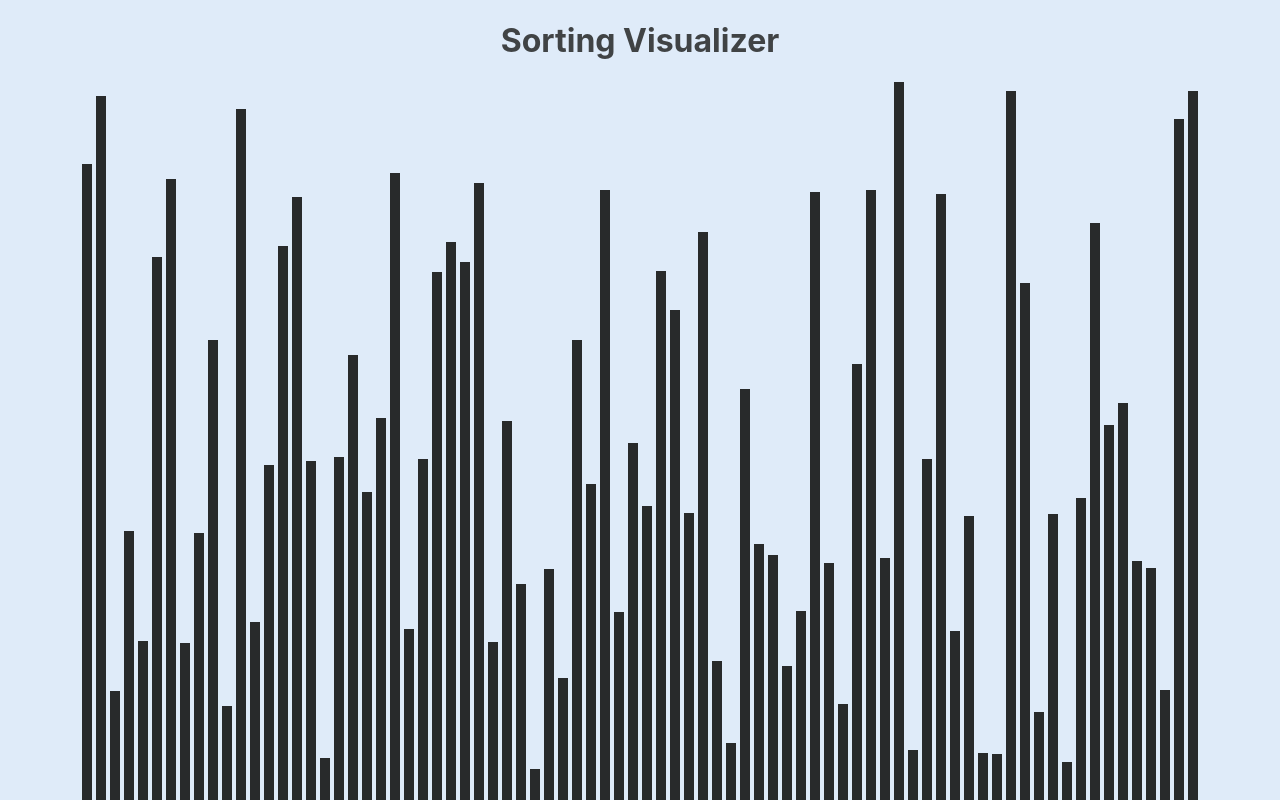
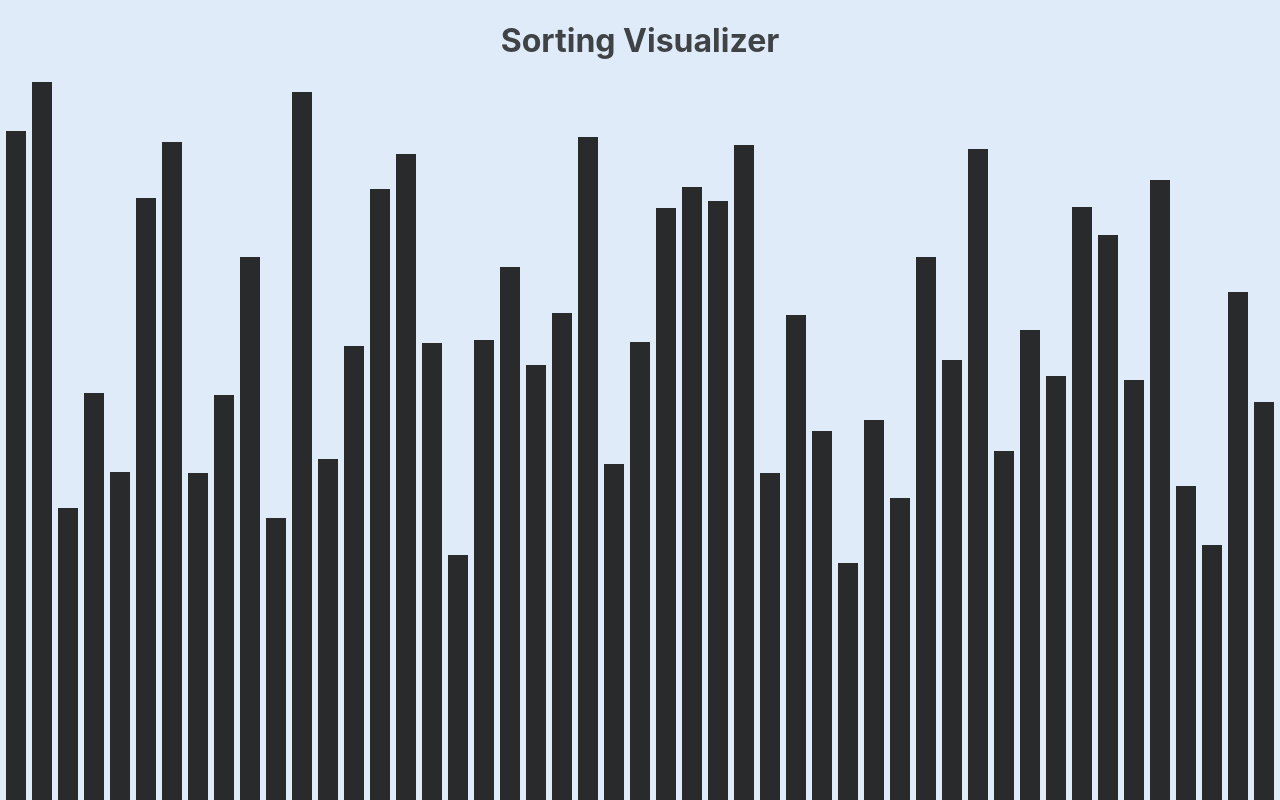
Before and after one commit to YMajid/Sorting-Visualizer, a React (Create React App) app: page / in a window 1280 px wide. Shown: the top 800 px of the page. Built offline with nearby package versions, Linux system fonts and the light colour scheme; the HTML template or start-up script is replaced by a standard one.

Commit message:
Resets array bar colours when new array is generated

```diff
--- a/src/Components/SortingVisualizer.css
+++ b/src/Components/SortingVisualizer.css
@@ -4,8 +4,8 @@
 }
 
 .array-bar {
-  width: 10px;
+  width: 20px;
   background-color: #282a2b;
   display: inline-block;
-  margin: 0 2px;
+  margin: 0 3px;
 }
--- a/src/Components/SortingVisualizer.jsx
+++ b/src/Components/SortingVisualizer.jsx
@@ -23,10 +23,19 @@ class SortingVisualizer extends React.Component {
 
   resetValuesArray() {
     const array = [];
-    for (let i = 0; i < 80; i++) {
-      array.push(generateRandomInteger(100, 800));
+    for (let i = 0; i < 50; i++) {
+      array.push(generateRandomInteger(300, 800));
     }
     this.setState({ valuesArray: array, sorted: false });
+    this.resetArrayBarColours();
+  }
+
+  resetArrayBarColours() {
+    const arrayBars = document.getElementsByClassName('array-bar');
+    for (let i = 0; i < arrayBars.length; i++) {
+      const barStyle = arrayBars[i].style;
+      barStyle.backgroundColor = barsColour;
+    }
   }
 
   bubbleSort(array, sorted) {
```
